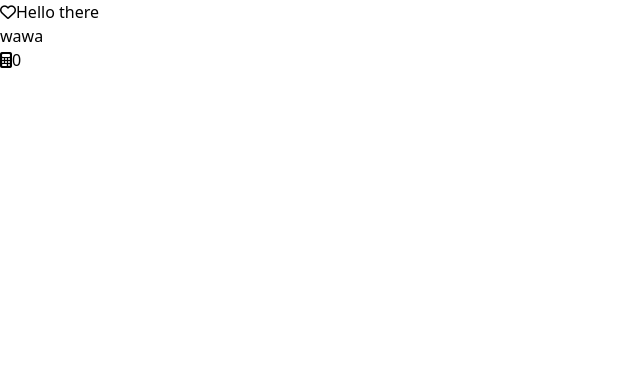
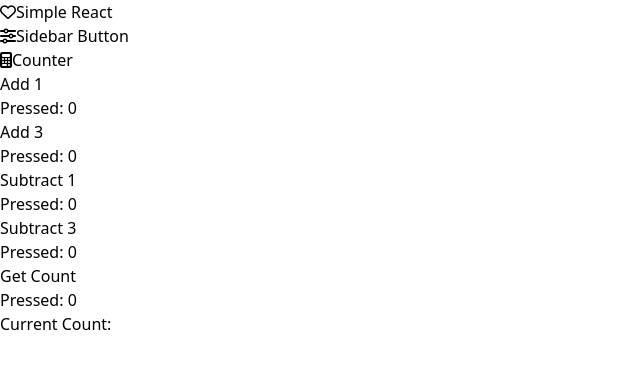
Before and after one commit to ahrami/simple_react, a React (Vite) app in the folder frontend/: page / in a window 1280 px wide. Shown: the top 368 px of the page, without its empty margins (0-640 px from the left). Built offline with nearby package versions, Linux system fonts and the light colour scheme.

Commit message:
Interaction with backend using axios

```diff
--- a/frontend/package.json
+++ b/frontend/package.json
@@ -10,6 +10,7 @@
     "preview": "vite preview"
   },
   "dependencies": {
+    "axios": "^1.6.8",
     "react": "^18.2.0",
     "react-dom": "^18.2.0"
   },
--- a/frontend/src/App.tsx
+++ b/frontend/src/App.tsx
@@ -1,23 +1,104 @@
-import { useState } from 'react'
+import Button from "./Button"
+import axios from "axios"
+import { useEffect, useState } from "react"
 
 function App() {
-  const [count, setCount] = useState(0)
+  const [count, setCount] = useState<null | number>(null)
+
+  useEffect(() => {
+    const abortController = new AbortController();
+    axios.get("http://localhost:8000/", { signal: abortController.signal }).then(res => {
+      console.log(res.data)
+      setCount(res.data.count)
+    }).catch(err => {
+      if (err.name === 'CanceledError') { }
+      else {
+        console.log(err.message);
+      }
+    })
+    return () => { abortController.abort() }
+  }, [])
+
+  function add(value: number) {
+    setCount(null)
+    axios.post("http://localhost:8000/add", { value }).then(res => {
+      console.log(res.data)
+      setCount(res.data.count)
+    }).catch(err => {
+      console.log(err.message);
+    })
+  }
+
+  function subtract(value: number) {
+    setCount(null)
+    axios.post("http://localhost:8000/subtract", { value }).then(res => {
+      console.log(res.data)
+      setCount(res.data.count)
+    }).catch(err => {
+      console.log(err.message);
+    })
+  }
+
+  function requestCount() {
+    setCount(null)
+    axios.get("http://localhost:8000/").then(res => {
+      console.log(res.data)
+      setCount(res.data.count)
+    }).catch(err => {
+      console.log(err.message);
+    })
+  }
 
   return (
     <>
       <div className='fixed left-0 top-0 w-full h-12 flex items-center bg-white border-b border-zinc-300'>
-        <div className='text-lg ml-6 font-medium'>
-          <i className='fa-regular fa-heart mr-3'></i>Hello there
+        <div className='text-lg ml-4 font-medium'>
+          <i className='fa-regular fa-heart mr-3'></i>
+          <span>Simple React</span>
         </div>
       </div>
-      <div className='fixed left-0 top-12 h-[calc(100%-3rem)] w-64 p-2 bg-white border-r border-zink-300'>
-        wawa
+      <div className='fixed left-0 top-12 h-[calc(100%-3rem)] w-64 bg-white border-r border-zink-300'>
+        <div className="px-4 py-2 border-b border-zinc-300 text-lg hover:bg-zinc-200 cursor-pointer transition-all">
+          <i className='fa-solid fa-sliders mr-3'></i>
+          <span>Sidebar Button</span>
+        </div>
       </div>
-      <div className='min-h-screen box-border pt-14 ml-64 px-2 bg-white'>
-        <button className='rounded-md bg-blue-300 py-2 px-4 hover:bg-blue-400 text-zink-800 font-medium'
-        onClick={() => { setCount(count + 1) }}>
-          <i className='fa-solid fa-calculator mr-2'></i>{count}
-        </button>
+      <div className='min-h-screen box-border pt-16 ml-64 px-4 bg-white font-medium'>
+        <div className="flex flex-col gap-2">
+          <div className="font-medium text-xl">
+            <i className="fa-solid fa-calculator mr-3"></i>
+            <span>Counter</span>
+          </div>
+          <div className="my-2 border-b border-zinc-300"></div>
+          <div className="flex gap-2 items-center">
+            <div className="w-24">Add 1</div>
+            <Button callback={() => { add(1) }}></Button>
+          </div>
+          <div className="flex gap-2 items-center">
+            <div className="w-24">Add 3</div>
+            <Button callback={() => { add(3) }}></Button>
+          </div>
+          <div className="my-2 border-b border-zinc-300"></div>
+          <div className="flex gap-2 items-center">
+            <div className="w-24">Subtract 1</div>
+            <Button callback={() => { subtract(1) }}></Button>
+          </div>
+          <div className="flex gap-2 items-center">
+            <div className="w-24">Subtract 3</div>
+            <Button callback={() => { subtract(3) }}></Button>
+          </div>
+          <div className="my-2 border-b border-zinc-300"></div>
+          <div className="flex gap-2 items-center">
+            <div className="w-24">Get Count</div>
+            <Button callback={requestCount}></Button>
+          </div>
+          <div className="my-2 border-b border-zinc-300"></div>
+          <div className="text-xl">
+            <span className="font-normal">Current Count: </span>
+            {count !== null && <span className="text-red-600 font-bold">{count}</span>}
+            {count === null && <span className="text-red-600 font-bold">Loading...</span>}
+          </div>
+        </div>
       </div>
     </>
   )
--- /dev/null
+++ b/frontend/src/Button.tsx
@@ -0,0 +1,15 @@
+import { useState } from "react"
+
+function Button(props: {callback?: () => void}) {
+  const [count, setCount] = useState(0)
+  return (
+    <>
+      <button className='rounded-md bg-blue-300 py-2 px-4 hover:bg-blue-400 text-zink-800 font-medium select-none transition-colors'
+        onClick={() => { setCount(count + 1); props.callback && props.callback() }}>
+        Pressed: {count}
+      </button>
+    </>
+  )
+}
+
+export default Button
```
Also changed, not shown: 1 other file (tests, documents, lock files or other folders).
